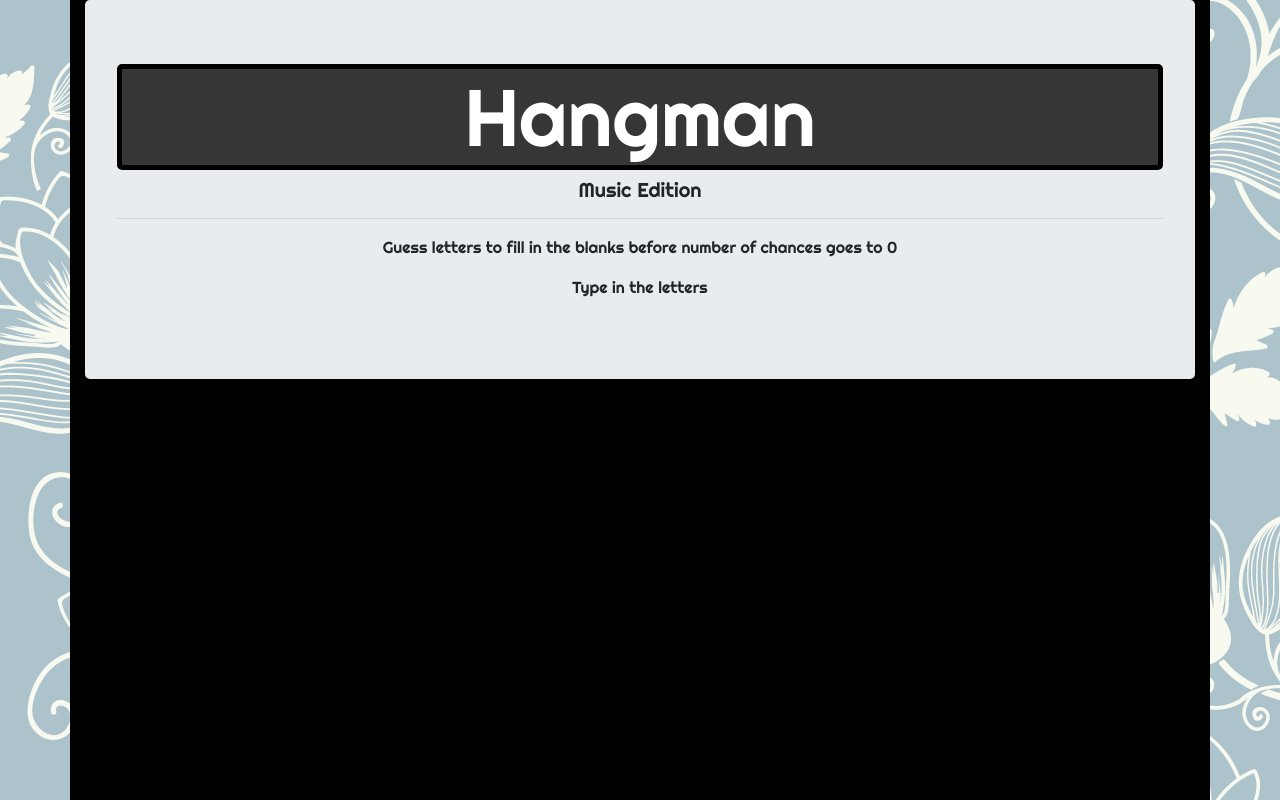
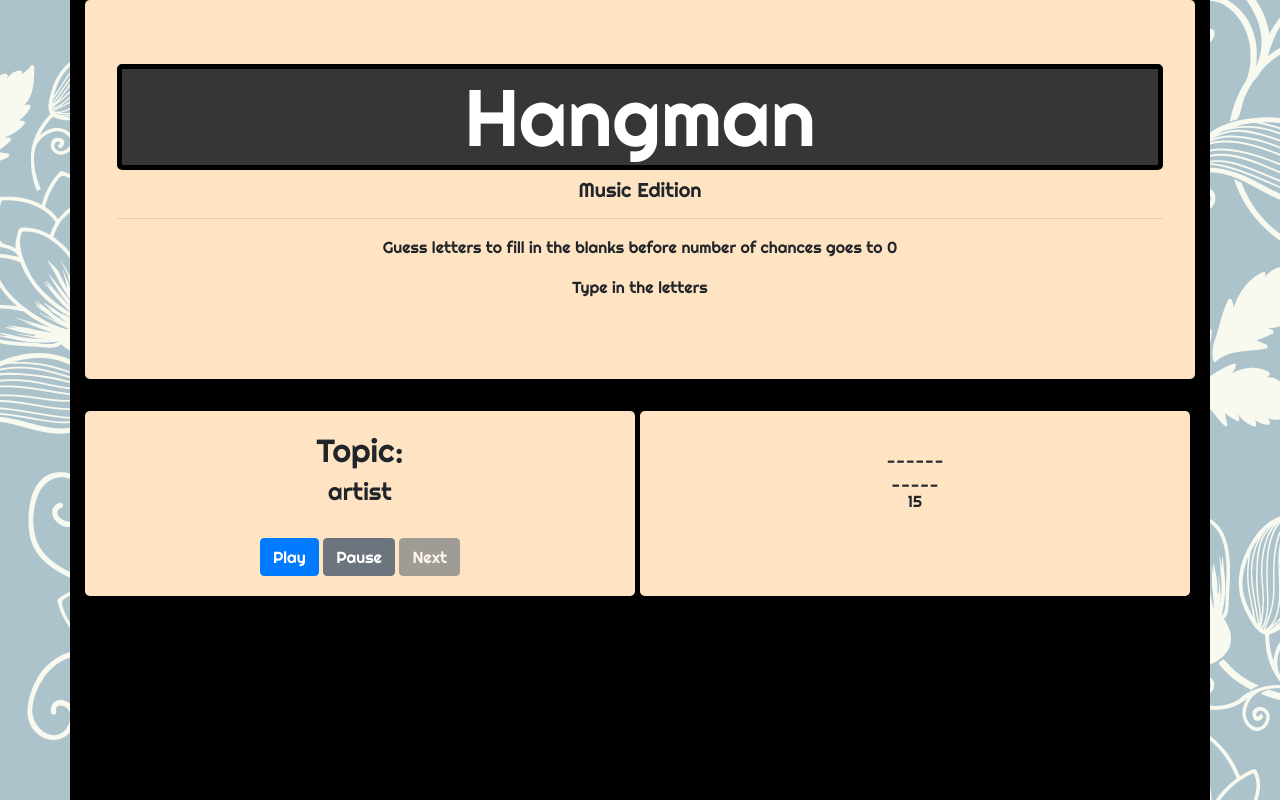
Before and after one commit to rickyhsu0101/Hangman-Game, a plain HTML site: page index.html in a window 1280 px wide. Drawn offline with nearby package versions, Linux system fonts and the light colour scheme.

Commit message:
Second Commit

```diff
--- a/index.html
+++ b/index.html
@@ -20,12 +20,28 @@
             <p>Type in the letters</p>
         </div>
         <div class = "row">
-            <div class = "col">
+            <div class = "col displayContent">
+                <h2>Topic:</h2>
+                <h4 id = "topic"></h4>
+                <img id = "displayImg" src = "">
+                <div class = "buttonGroup">
+                    <button class = "btn btn-primary">Play</button>
+                    <button class = "btn btn-secondary">Pause</button>
+                    <button class = "btn btn-secondary disabled">Next</button>
+                </div>
+            </div>
+            <div class = "col inputContent">
+                <div id="guesses">
 
+                </div>
+                <div id ="word">
+
+                </div>
+                <div id = "guessesLeft">
+
+                </div>
             </div>
-            <div class = "col">
-
-            </div>
+            <audio src=""></audio>
         </div>
     </div>
     <script src="https://code.jquery.com/jquery-3.2.1.slim.min.js" integrity="sha384-KJ3o2DKtIkvYIK3UENzmM7KCkRr/rE9/Qpg6aAZGJwFDMVNA/GpGFF93hXpG5KkN" crossorigin="anonymous"></script>
--- a/main.css
+++ b/main.css
@@ -7,6 +7,7 @@ h1, h5{
 }
 .jumbotron{
     text-align: center;
+    background-color: bisque;
 }
 h1{
     font-size: 5em;
@@ -20,3 +21,32 @@ h1{
     min-height: 100vh;
     background-color: black
 }
+.col{
+    text-align: center;
+    background-color: bisque;
+    border-radius: .3rem;
+}
+.row{
+    margin:5px 0px;
+}
+.displayContent{
+    margin-right: 5px;
+    padding:20px 15px;
+}
+.inputContent{
+    margin-right: 5px;
+}
+#displayImg{
+    width:50%;
+    margin: auto;
+}
+.buttonGroup{
+    margin:auto;
+}
+#guesses{
+    min-height: 30px;
+}
+.letters{
+    min-height: 30px;
+    margin: 10xp;
+}
--- a/main.js
+++ b/main.js
@@ -0,0 +1,72 @@
+
+var data =
+[
+    {
+        artist: ["Taylor", "Swift"],
+        song: ["Blank", "Space"],
+        path: "./music/BlankSpace"
+    }
+];
+var keys= ['a','b','c','d','e','f','g','h','i','j','k','l','m','n','o','p',
+            'q','r','s','t','u','v','w','x','y','z']
+$(document).ready(function(){
+    var type = ["artist","song"];
+    var actualStringArray = [];
+    var guesses = [];
+    var numGuesses = 15;
+    var isFinished = false;
+
+    function reset(){
+        guesses = [];
+        actualStringArray = [];
+        isFinished = false;
+        var t = type[Math.floor(Math.random()*2)];
+        $("#topic").text(t);
+        var guessObject = data[Math.floor(Math.random()*data.length)];
+        actualStringArray = guessObject[t];
+        //reset using empty()
+
+        //debug
+
+    }
+    function resetInputDisplay(){
+        actualStringArray.forEach(function(val){
+  //          console.log(val);
+            for(var i = 0; i < val.length; i++){
+                $("#word").append("<span class = \"letters\">_</span>");
+            }
+            $("#word").append("<div class = \"temp\"></div>");
+        });
+        $("#guessesLeft").text(numGuesses);
+    }
+    function checkWords(letter){
+        var totalString = "";
+        actualStringArray.forEach(function(val){
+            totalString += val.toLowerCase();
+        });
+
+        for(var i = 0; i < totalString.length; i++){
+            if(totalString.charAt(i) == letter){
+                $("span")[i].textContent = letter;
+            }
+        }
+
+    }
+    function setGuessDisplay(guess){
+        var currentString = $("#guesses").text();
+        $("#guesses").text(currentString + " " + guess);
+    }
+    document.addEventListener("keyup", function(event){
+        var key = event.key;
+        if(keys.includes(key) && !guesses.includes(key) && numGuesses != 0){
+            checkWords(key);
+            numGuesses--;
+            $("#guessesLeft").text(numGuesses);
+            guesses.push(key);
+            setGuessDisplay(key);
+        }
+    });
+    reset();
+    resetInputDisplay();
+
+});
```
Also changed, not shown: 2 other files.
